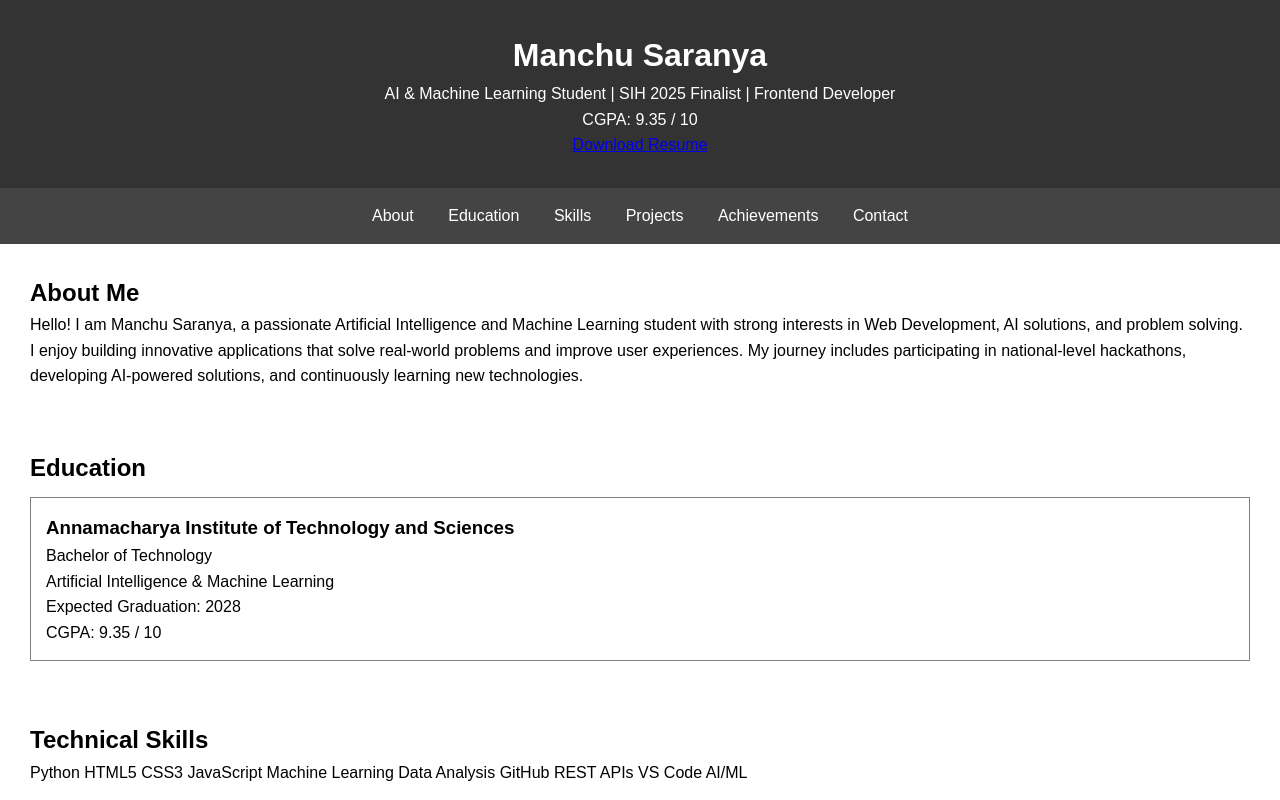
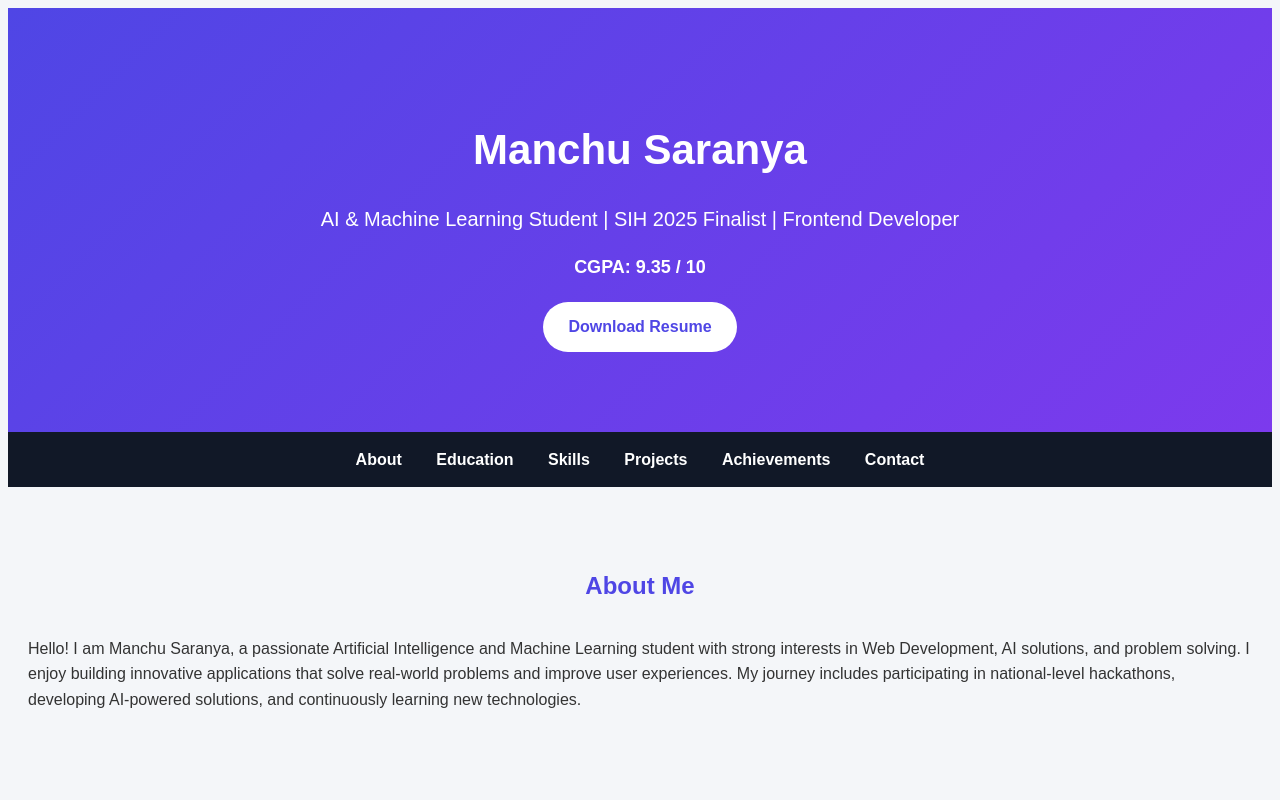
Before and after one commit to manchusaranya30/portfolio, a plain HTML site: page index.html in a window 1280 px wide. Shown: the top 800 px of the page. Drawn offline with Linux system fonts and the light colour scheme.

Commit message:
Revamp CSS styles for improved layout and design

````diff
--- a/style.css
+++ b/style.css
@@ -1,46 +1,181 @@
-*{
-margin:0;
-padding:0;
-box-sizing:border-box;
+```css
+* {
+    margin: 0;
+    padding: 0;
+    box-sizing: border-box;
+    scroll-behavior: smooth;
 }
 
-body{
-font-family:Arial;
-line-height:1.6;
+body {
+    font-family: Arial, sans-serif;
+    background-color: #f4f6f9;
+    color: #333;
+    line-height: 1.6;
 }
 
-header{
-background:#333;
-color:white;
-text-align:center;
-padding:30px;
+/* Header */
+
+header {
+    background: linear-gradient(135deg, #4f46e5, #7c3aed);
+    color: white;
+    text-align: center;
+    padding: 80px 20px;
 }
 
-nav{
-background:#444;
-padding:15px;
-text-align:center;
+h1 {
+    font-size: 42px;
+    margin-bottom: 10px;
 }
 
-nav a{
-color:white;
-text-decoration:none;
-margin:15px;
+.tagline {
+    font-size: 20px;
+    margin-bottom: 10px;
 }
 
-section{
-padding:30px;
+.cgpa {
+    font-size: 18px;
+    font-weight: bold;
+    margin-bottom: 20px;
 }
 
-.card{
-border:1px solid gray;
-padding:15px;
-margin-top:10px;
+/* Resume Button */
+
+.btn {
+    display: inline-block;
+    padding: 12px 25px;
+    background: white;
+    color: #4f46e5;
+    text-decoration: none;
+    border-radius: 30px;
+    font-weight: bold;
+    transition: 0.3s;
 }
 
-footer{
-background:#333;
-color:white;
-text-align:center;
-padding:15px;
+.btn:hover {
+    transform: scale(1.05);
 }
+
+/* Navigation */
+
+nav {
+    background: #111827;
+    padding: 15px;
+    text-align: center;
+    position: sticky;
+    top: 0;
+    z-index: 1000;
+}
+
+nav a {
+    color: white;
+    text-decoration: none;
+    margin: 15px;
+    font-weight: bold;
+    transition: 0.3s;
+}
+
+nav a:hover {
+    color: #60a5fa;
+}
+
+/* Sections */
+
+section {
+    padding: 60px 20px;
+}
+
+h2 {
+    text-align: center;
+    margin-bottom: 30px;
+    color: #4f46e5;
+}
+
+/* Cards */
+
+.card {
+    max-width: 900px;
+    margin: 20px auto;
+    background: white;
+    padding: 25px;
+    border-radius: 15px;
+    box-shadow: 0 4px 15px rgba(0,0,0,0.1);
+    transition: 0.3s;
+}
+
+.card:hover {
+    transform: translateY(-5px);
+}
+
+/* Skills */
+
+.skills-container {
+    display: flex;
+    justify-content: center;
+    flex-wrap: wrap;
+    gap: 10px;
+}
+
+.skills-container span {
+    background: #4f46e5;
+    color: white;
+    padding: 10px 15px;
+    border-radius: 25px;
+    font-size: 15px;
+}
+
+/* Contact */
+
+#contact {
+    text-align: center;
+}
+
+#contact p {
+    margin: 12px;
+    font-size: 18px;
+}
+
+#contact a {
+    color: #4f46e5;
+    text-decoration: none;
+}
+
+#contact a:hover {
+    text-decoration: underline;
+}
+
+/* Footer */
+
+footer {
+    background: #111827;
+    color: white;
+    text-align: center;
+    padding: 20px;
+    margin-top: 30px;
+}
+
+/* Mobile Responsive */
+
+@media (max-width: 768px) {
+
+    h1 {
+        font-size: 32px;
+    }
+
+    .tagline {
+        font-size: 16px;
+    }
+
+    nav a {
+        display: block;
+        margin: 10px;
+    }
+
+    section {
+        padding: 40px 15px;
+    }
+
+    .card {
+        padding: 20px;
+    }
+}
+```
````
